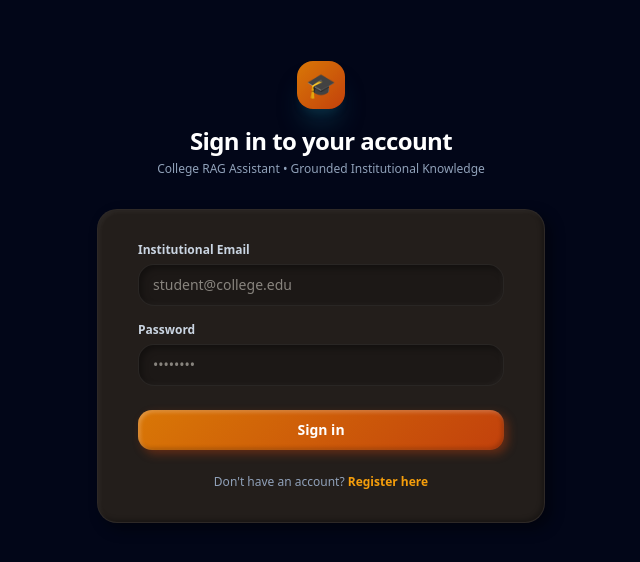
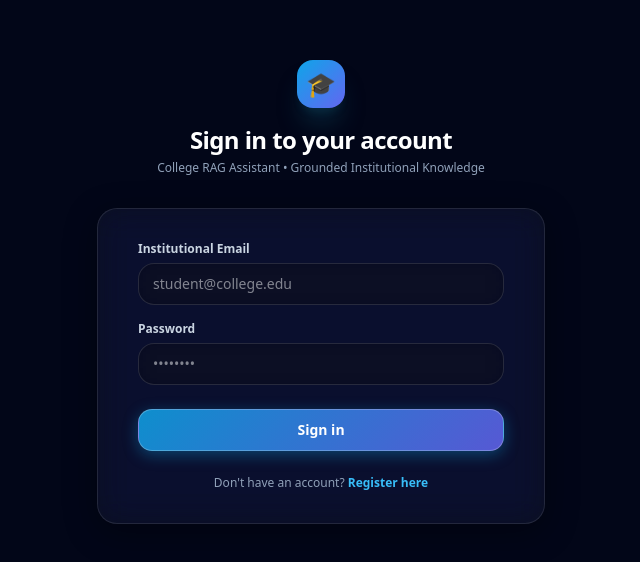
Before and after one commit to Mithul823/College_RAG_Assistant, a React (Vite) app in the folder frontend/: page / in a window 1280 px wide. Shown: the part 108-670 px from the top of the page, without its empty margins (319-959 px from the left). Built offline with nearby package versions, Linux system fonts and the light colour scheme; no server answers.

Commit message:
Transform UI aesthetic to modern Glassmorphism

```diff
--- a/frontend/src/styles.css
+++ b/frontend/src/styles.css
@@ -9,167 +9,199 @@ html.light {
   color-scheme: light;
 }
 
-/* Base Body Styles */
+/* Glassmorphism Backgrounds */
 body {
   margin: 0;
-  background-color: #181513;
-  color: #f3efe6;
-  transition: background-color 0.25s ease, color 0.25s ease;
+  background-color: #0b0f19;
+  background-image:
+    radial-gradient(at 0% 0%, rgba(30, 27, 75, 0.7) 0px, transparent 50%),
+    radial-gradient(at 100% 0%, rgba(15, 23, 42, 0.8) 0px, transparent 50%),
+    radial-gradient(at 50% 100%, rgba(17, 24, 39, 0.9) 0px, transparent 50%);
+  background-attachment: fixed;
+  color: #f8fafc;
+  transition: background-color 0.3s ease, color 0.3s ease;
 }
 
 html.light body {
-  background-color: #f4f0e6;
-  color: #2c2523;
+  background-color: #f1f5f9;
+  background-image:
+    radial-gradient(at 0% 0%, #e0e7ff 0px, transparent 50%),
+    radial-gradient(at 100% 0%, #fae8ff 0px, transparent 50%),
+    radial-gradient(at 50% 100%, #f1f5f9 0px, transparent 50%);
+  color: #0f172a;
 }
 
-/* Claymorphism Utility Classes */
+/* Glassmorphism Utility Classes (Aliased with clay-* for backwards compatibility) */
+.glass-card,
 .clay-card {
-  background: #231e1b;
+  background: rgba(255, 255, 255, 0.04);
+  backdrop-filter: blur(16px) saturate(180%);
+  -webkit-backdrop-filter: blur(16px) saturate(180%);
+  border: 1px solid rgba(255, 255, 255, 0.1);
+  box-shadow: 0 8px 32px 0 rgba(0, 0, 0, 0.37);
   border-radius: 20px;
-  box-shadow: 6px 6px 14px rgba(0, 0, 0, 0.45), inset -2px -2px 5px rgba(0, 0, 0, 0.3), inset 2px 2px 4px rgba(255, 255, 255, 0.05);
-  border: 1px solid rgba(255, 255, 255, 0.05);
 }
 
+html.light .glass-card,
 html.light .clay-card {
-  background: #ffffff;
+  background: rgba(255, 255, 255, 0.65);
+  backdrop-filter: blur(16px) saturate(180%);
+  -webkit-backdrop-filter: blur(16px) saturate(180%);
+  border: 1px solid rgba(255, 255, 255, 0.5);
+  box-shadow: 0 8px 32px 0 rgba(31, 38, 135, 0.07);
   border-radius: 20px;
-  box-shadow: 8px 8px 18px rgba(185, 172, 152, 0.35), inset -3px -3px 6px rgba(185, 172, 152, 0.15), inset 3px 3px 6px rgba(255, 255, 255, 0.9);
-  border: 1px solid rgba(255, 255, 255, 0.8);
 }
 
+.glass-input,
 .clay-input {
-  background: #1c1816;
+  background: rgba(0, 0, 0, 0.3);
+  backdrop-filter: blur(12px);
+  -webkit-backdrop-filter: blur(12px);
+  border: 1px solid rgba(255, 255, 255, 0.12);
   border-radius: 16px;
-  box-shadow: inset 3px 3px 6px rgba(0, 0, 0, 0.35), inset -2px -2px 4px rgba(255, 255, 255, 0.03);
-  border: 1px solid rgba(255, 255, 255, 0.06);
-  color: #f3efe6;
+  color: #f8fafc;
+  transition: border-color 0.2s ease, box-shadow 0.2s ease;
 }
 
-html.light .clay-input {
-  background: #eee9dd;
-  border-radius: 16px;
-  box-shadow: inset 3px 3px 6px rgba(175, 160, 140, 0.3), inset -2px -2px 4px rgba(255, 255, 255, 0.7);
-  border: 1px solid rgba(175, 160, 140, 0.2);
-  color: #2c2523;
+.glass-input:focus-within,
+.clay-input:focus-within {
+  border-color: rgba(56, 189, 248, 0.5);
+  box-shadow: 0 0 15px rgba(56, 189, 248, 0.2);
 }
 
+html.light .glass-input,
+html.light .clay-input {
+  background: rgba(255, 255, 255, 0.7);
+  backdrop-filter: blur(12px);
+  -webkit-backdrop-filter: blur(12px);
+  border: 1px solid rgba(0, 0, 0, 0.1);
+  color: #0f172a;
+}
+
+.glass-btn-primary,
 .clay-btn-primary {
-  background: linear-gradient(135deg, #d97706, #c2410c);
+  background: linear-gradient(135deg, rgba(14, 165, 233, 0.85), rgba(99, 102, 241, 0.85));
+  backdrop-filter: blur(10px);
+  -webkit-backdrop-filter: blur(10px);
+  border: 1px solid rgba(255, 255, 255, 0.25);
   color: #ffffff;
   border-radius: 14px;
-  box-shadow: 4px 4px 10px rgba(194, 65, 12, 0.4), inset -2px -2px 4px rgba(0, 0, 0, 0.2), inset 2px 2px 4px rgba(255, 255, 255, 0.25);
-  transition: transform 0.15s ease, box-shadow 0.15s ease;
+  box-shadow: 0 4px 15px rgba(14, 165, 233, 0.35);
+  transition: all 0.2s ease;
 }
 
+.glass-btn-primary:hover,
 .clay-btn-primary:hover {
   transform: translateY(-1px);
-  box-shadow: 5px 5px 14px rgba(194, 65, 12, 0.5), inset -2px -2px 4px rgba(0, 0, 0, 0.2), inset 2px 2px 4px rgba(255, 255, 255, 0.3);
+  box-shadow: 0 6px 20px rgba(14, 165, 233, 0.5);
+  border-color: rgba(255, 255, 255, 0.4);
 }
 
-.clay-btn-primary:active {
-  transform: translateY(1px);
-  box-shadow: inset 3px 3px 6px rgba(0, 0, 0, 0.3);
-}
-
-/* Light & Dark Global Palette Overrides */
+/* Light & Dark Global Glass Overrides */
 html.light .bg-slate-950 {
-  background-color: #f4f0e6 !important;
+  background-color: transparent !important;
 }
 
 html.light .bg-slate-900,
 html.light .bg-slate-900\/80,
 html.light .bg-slate-900\/60 {
-  background-color: #ffffff !important;
-  box-shadow: 6px 6px 16px rgba(185, 172, 152, 0.25), inset 2px 2px 4px rgba(255, 255, 255, 0.8) !important;
-  border-color: rgba(220, 210, 195, 0.6) !important;
+  background-color: rgba(255, 255, 255, 0.7) !important;
+  backdrop-filter: blur(16px) !important;
+  border-color: rgba(255, 255, 255, 0.5) !important;
+  box-shadow: 0 8px 32px 0 rgba(31, 38, 135, 0.05) !important;
 }
 
 html.light .bg-slate-950\/80,
 html.light .bg-slate-950\/40 {
-  background-color: #e9e4d7 !important;
+  background-color: rgba(241, 245, 249, 0.7) !important;
 }
 
 html.light .border-slate-800,
 html.light .border-slate-800\/80,
 html.light .border-slate-800\/50 {
-  border-color: #e2dacd !important;
+  border-color: rgba(226, 232, 240, 0.8) !important;
 }
 
 html.light .text-slate-100,
 html.light .text-slate-200,
 html.light .text-white {
-  color: #2c2523 !important;
+  color: #0f172a !important;
 }
 
 html.light .text-slate-300 {
-  color: #4a3f3b !important;
+  color: #334155 !important;
 }
 
 html.light .text-slate-400 {
-  color: #786a63 !important;
+  color: #64748b !important;
 }
 
 html.light .bg-slate-800,
 html.light .bg-slate-800\/50 {
-  background-color: #eee9dd !important;
-  color: #2c2523 !important;
+  background-color: rgba(255, 255, 255, 0.6) !important;
+  color: #0f172a !important;
 }
 
 html.light .hover\:bg-slate-800:hover {
-  background-color: #e4decb !important;
+  background-color: rgba(241, 245, 249, 0.9) !important;
 }
 
-/* User Chat Bubble - Warm Clay Terracotta */
+/* User Glass Chat Bubble */
 .bg-cyan-600 {
-  background: linear-gradient(135deg, #c2410c, #9a3412) !important;
-  box-shadow: 4px 4px 10px rgba(154, 52, 18, 0.35), inset -2px -2px 4px rgba(0, 0, 0, 0.2), inset 2px 2px 4px rgba(255, 255, 255, 0.2) !important;
+  background: linear-gradient(135deg, rgba(14, 165, 233, 0.9), rgba(99, 102, 241, 0.9)) !important;
+  backdrop-filter: blur(10px) !important;
+  border: 1px solid rgba(255, 255, 255, 0.2) !important;
+  box-shadow: 0 8px 20px rgba(14, 165, 233, 0.25) !important;
   border-radius: 20px !important;
 }
 
-/* Primary Accent Overrides */
+/* Primary Accents */
 .from-cyan-600.to-indigo-600,
 .from-cyan-500.to-indigo-500 {
-  background: linear-gradient(135deg, #d97706, #c2410c) !important;
+  background: linear-gradient(135deg, #0ea5e9, #6366f1) !important;
 }
 
 .text-cyan-400 {
-  color: #f59e0b !important;
+  color: #38bdf8 !important;
 }
 
 html.light .text-cyan-400 {
-  color: #d97706 !important;
+  color: #0284c7 !important;
 }
 
 .border-cyan-800\/60,
 .border-cyan-700\/60 {
-  border-color: rgba(217, 119, 6, 0.4) !important;
+  border-color: rgba(56, 189, 248, 0.3) !important;
 }
 
 .bg-cyan-950 {
-  background-color: #2a1b14 !important;
+  background-color: rgba(12, 74, 110, 0.4) !important;
 }
 
 html.light .bg-cyan-950 {
-  background-color: #fdf6e7 !important;
+  background-color: rgba(224, 242, 254, 0.8) !important;
 }
 
-/* Header & Sidebar Adjustments */
+/* Frosted Header & Sidebar */
 header {
-  border-bottom-color: rgba(255, 255, 255, 0.06) !important;
-  background-color: rgba(28, 24, 22, 0.85) !important;
+  border-bottom-color: rgba(255, 255, 255, 0.1) !important;
+  background-color: rgba(15, 23, 42, 0.65) !important;
+  backdrop-filter: blur(20px) saturate(180%) !important;
+  -webkit-backdrop-filter: blur(20px) saturate(180%) !important;
 }
 
 html.light header {
-  background-color: rgba(244, 240, 230, 0.9) !important;
-  border-bottom-color: rgba(210, 195, 180, 0.5) !important;
+  background-color: rgba(255, 255, 255, 0.75) !important;
+  border-bottom-color: rgba(226, 232, 240, 0.8) !important;
 }
 
 aside {
-  background-color: #1c1816 !important;
-  border-right-color: rgba(255, 255, 255, 0.05) !important;
+  background-color: rgba(15, 23, 42, 0.5) !important;
+  backdrop-filter: blur(16px) !important;
+  border-right-color: rgba(255, 255, 255, 0.08) !important;
 }
 
 html.light aside {
-  background-color: #ebe6d9 !important;
-  border-right-color: rgba(210, 195, 180, 0.5) !important;
+  background-color: rgba(248, 250, 252, 0.7) !important;
+  border-right-color: rgba(226, 232, 240, 0.8) !important;
 }
```
